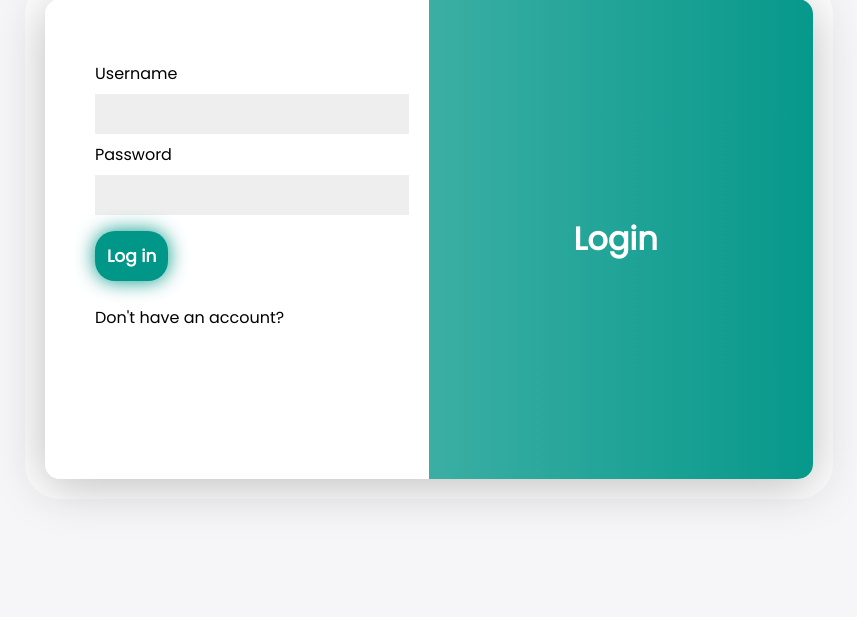
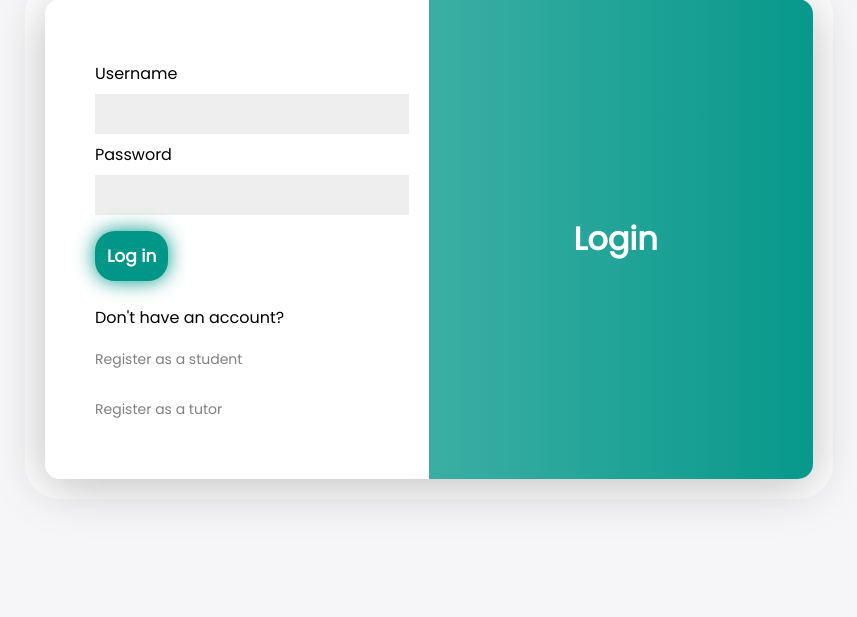
Before and after one commit to yannickk10/CA326-GrindsApp, a Django app: page /login/ in a window 1280 px wide. Shown: the part 141-758 px from the top of the page, without its empty margins (211-1068 px from the left). Run offline with Django 3.2, Linux system fonts and the light colour scheme.

Commit message:
Added gray color back to registration links

```diff
--- a/code/django_webapp/static/css/style.css
+++ b/code/django_webapp/static/css/style.css
@@ -224,6 +224,10 @@ button:focus {
   height: 100%;
 }
 
+.form-wrapper a{
+  color: gray;
+}
+
 .sign-up-wrapper {
   left: 0;
   width: 50%;
```
